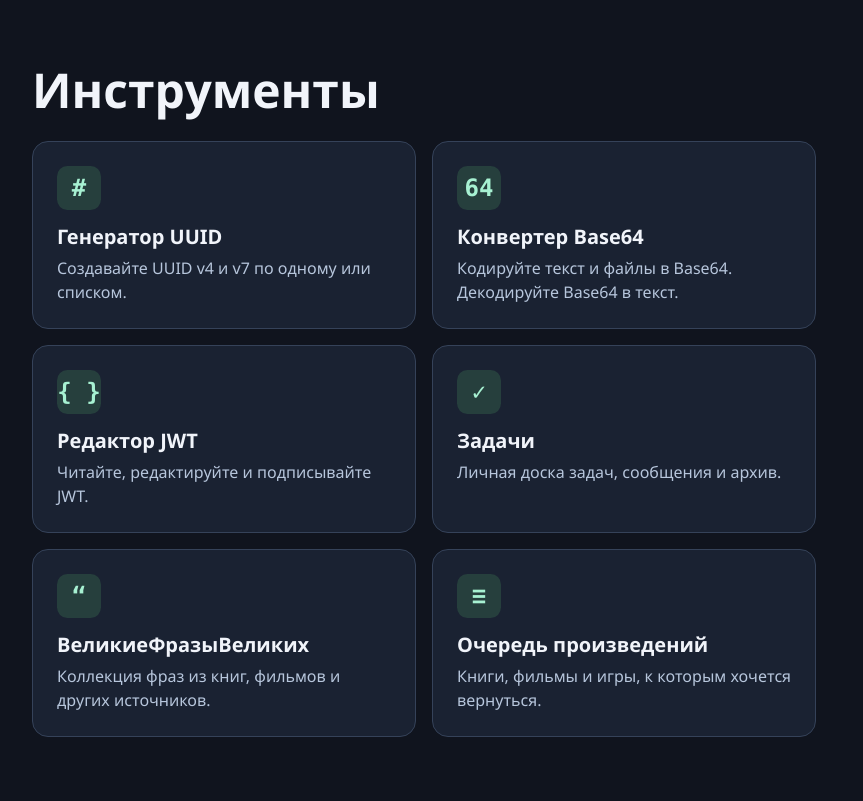
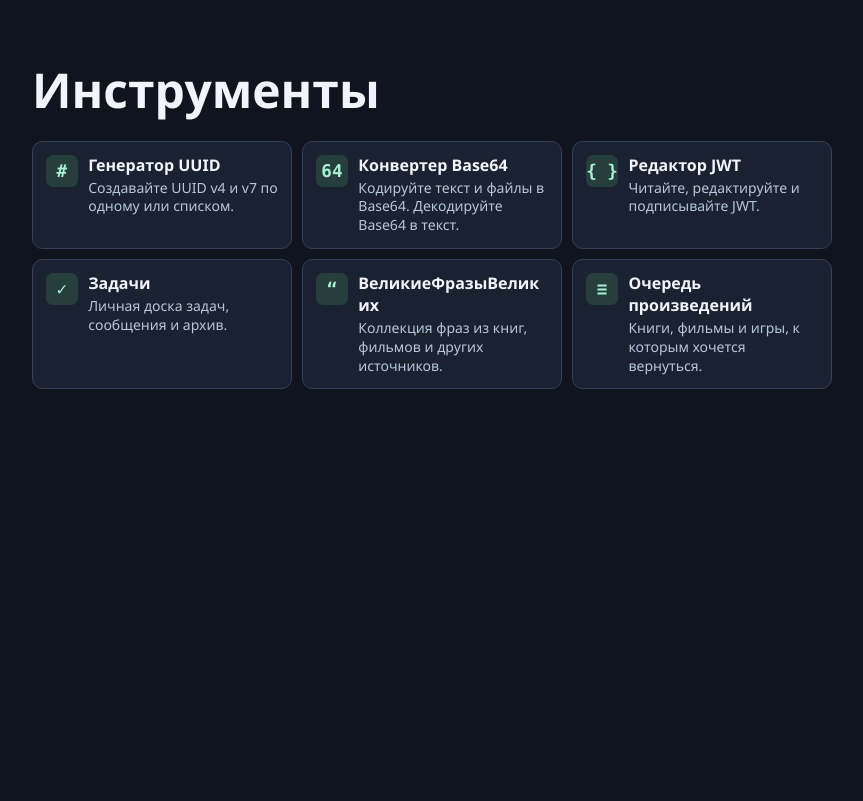
Before and after one commit to blacklosh/universal-utilities-system, a FastAPI app: page / in a window 1280 px wide. Shown: the part 65-866 px from the top of the page, without its empty margins (64-927 px from the left). After the commit the page ends 454 px from the top, so only its background shows below. Run offline with FastAPI, Linux system fonts and the light colour scheme; parts of the project's set-up code (start-up, migrations or seed data) failed here and were passed over.

Commit message:
Make the catalog tiles more compact

```diff
--- a/app.py
+++ b/app.py
@@ -1,4 +1,5 @@
 from contextlib import asynccontextmanager
+from hashlib import sha256
 from pathlib import Path
 
 from fastapi import FastAPI, Request
@@ -23,6 +24,13 @@ async def lifespan(app: FastAPI):
 app = FastAPI(title="Universal Utility Tool", lifespan=lifespan)
 app.mount("/static", StaticFiles(directory=root / "static"), name="static")
 templates = Jinja2Templates(directory=root / "templates")
+
+
+def app_css_version():
+    return sha256((root / "static" / "app.css").read_bytes()).hexdigest()[:12]
+
+
+templates.env.globals["app_css_version"] = app_css_version
 app.state.templates = templates
 app.include_router(uuid_router)
 app.include_router(tasks_router)
--- a/static/app.css
+++ b/static/app.css
@@ -17,10 +17,21 @@ h1 { margin: 0 0 1.5rem; font-size: clamp(2rem, 5vw, 3rem); line-height: 1.1; }
 h2 { margin: .75rem 0 .25rem; font-size: 1.25rem; }
 p { color: #b7c6dc; }
 .panel { background: #1a2232; border: 1px solid #354259; border-radius: 1rem; padding: clamp(1rem, 3vw, 1.5rem); }
-.tool-card { display: block; max-width: 24rem; text-decoration: none; }
+.tool-card {
+  display: grid;
+  grid-template-columns: 2rem minmax(0, 1fr);
+  grid-template-rows: auto 1fr;
+  column-gap: .65rem;
+  row-gap: .15rem;
+  align-items: start;
+  padding: .8rem;
+  border-radius: .65rem;
+  text-decoration: none;
+}
+.tool-card h2 { margin: 0; font-size: 1rem; line-height: 1.35; overflow-wrap: anywhere; }
 .tool-card:hover { border-color: #90e5c2; }
-.tool-card p { margin: 0; }
-.tool-icon { display: inline-grid; place-items: center; width: 2.75rem; height: 2.75rem; border-radius: .65rem; background: #263f3d; color: #a7f1d2; font: 700 1.5rem Consolas, monospace; }
+.tool-card p { grid-column: 2; margin: 0; font-size: .875rem; line-height: 1.35; }
+.tool-icon { display: inline-grid; place-items: center; grid-row: 1 / 3; width: 2rem; height: 2rem; border-radius: .45rem; background: #263f3d; color: #a7f1d2; font: 700 1.1rem Consolas, monospace; }
 .tool-grid { display: grid; grid-template-columns: minmax(0, 2fr) minmax(0, 3fr); gap: 1rem; align-items: start; }
 fieldset { margin: 0; padding: 0; border: 0; }
 legend, .count, .result-header label { font-weight: 650; }
@@ -42,8 +53,7 @@ textarea::placeholder { color: #a5b3c8; }
 :focus-visible { outline: 2px solid #a2ebcb; outline-offset: 3px; }
 @media (max-width: 42rem) { .tool-grid { grid-template-columns: 1fr; } }
 
-.catalog-grid { display: grid; grid-template-columns: repeat(auto-fit, minmax(min(100%, 19rem), 1fr)); gap: 1rem; max-width: 49rem; }
-.catalog-grid .tool-card { max-width: none; }
+.catalog-grid { display: grid; grid-template-columns: repeat(auto-fit, minmax(min(100%, 15rem), 1fr)); gap: .65rem; max-width: 50rem; }
 .base64-grid { grid-template-columns: repeat(2, minmax(0, 1fr)); }
 .base64-actions { display: flex; flex-wrap: wrap; gap: .5rem; margin-top: .75rem; }
 .base64-panel h2 { margin: 0 0 1rem; }
--- a/templates/base.html
+++ b/templates/base.html
@@ -4,7 +4,7 @@
   <meta charset="utf-8">
   <meta name="viewport" content="width=device-width, initial-scale=1">
   <title>{% block title %}Universal Utility Tool{% endblock %}</title>
-  <link rel="stylesheet" href="{{ url_for('static', path='app.css') }}">
+  <link rel="stylesheet" href="{{ url_for('static', path='app.css').include_query_params(v=app_css_version()) }}">
 </head>
 <body>
   <header class="topbar">
```
